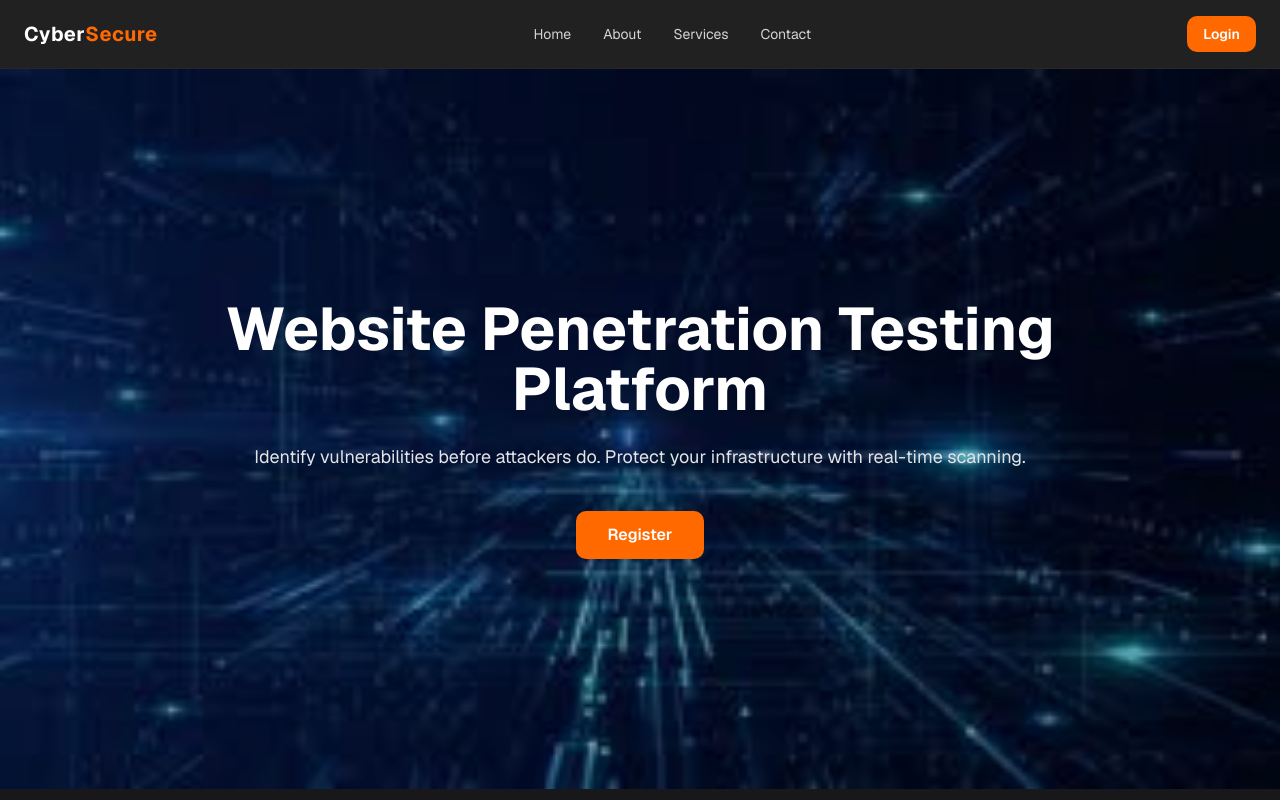
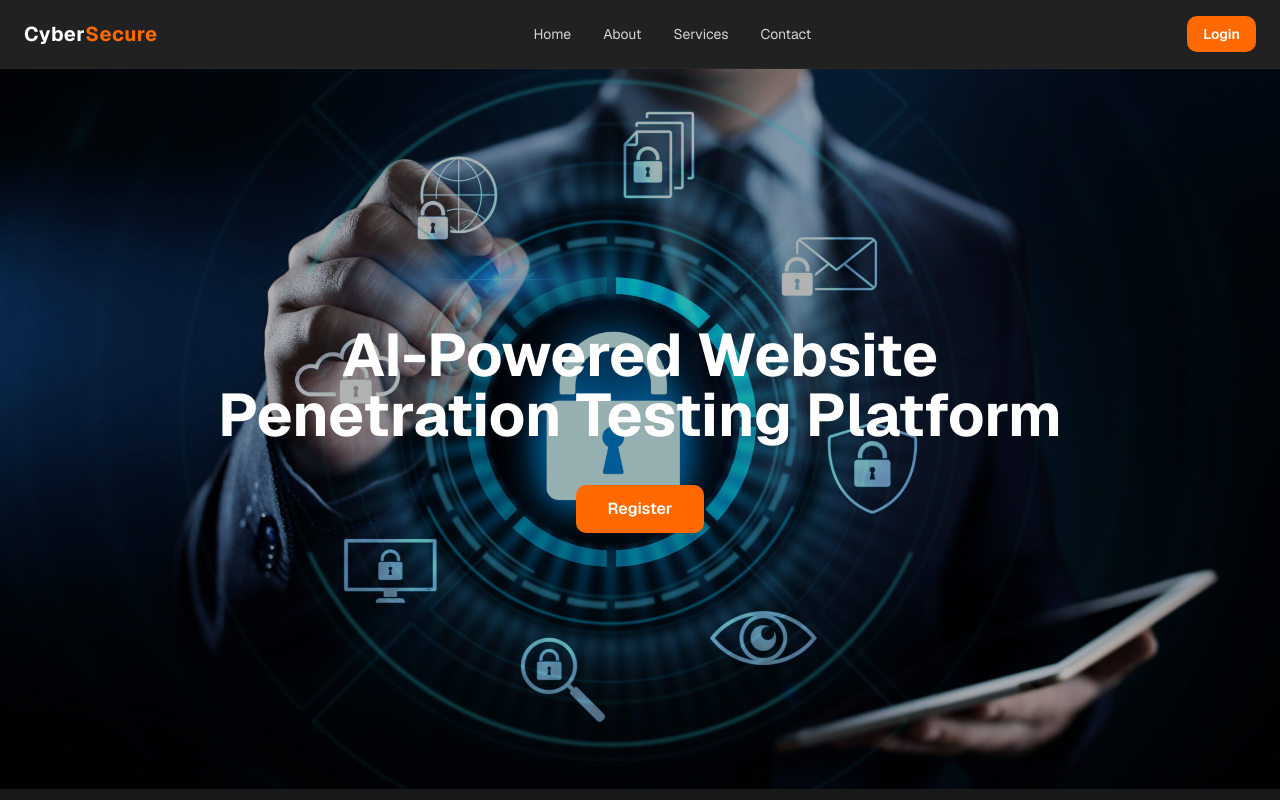
Before and after one commit to vulnerability-scanner-website/Final-year-project, a Next.js app in the folder frontend/: page / in a window 1280 px wide. Shown: the top 800 px of the page. Built offline with nearby package versions, Linux system fonts and the light colour scheme.

Commit message:
edit landing page

```diff
--- a/frontend/src/app/page.js
+++ b/frontend/src/app/page.js
@@ -43,13 +43,13 @@ export default function Home() {
 
         <div className="relative z-10 max-w-4xl">
           <h2 className="text-4xl md:text-6xl font-bold">
-             Website Penetration Testing Platform
+             AI-Powered Website Penetration Testing Platform
           </h2>
 
-          <p className="mt-6 text-lg text-zinc-200">
+          {/* <p className="mt-6 text-lg text-zinc-200">
             Identify vulnerabilities before attackers do.
             Protect your infrastructure with real-time scanning.
-          </p>
+          </p> */}
 
           <div className="mt-10 flex justify-center gap-4">
             <Link
```
Also changed, not shown: frontend/public/image.png.
